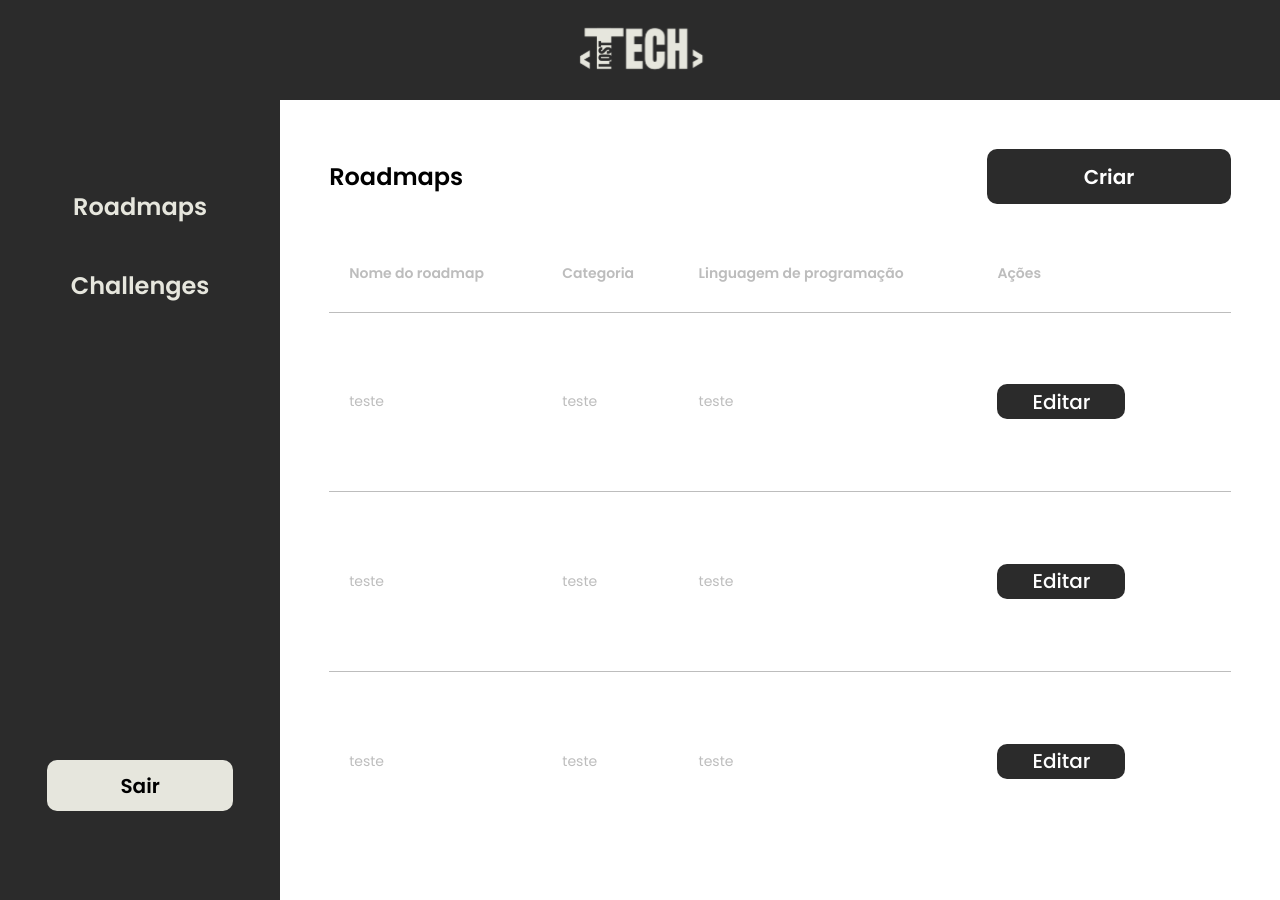
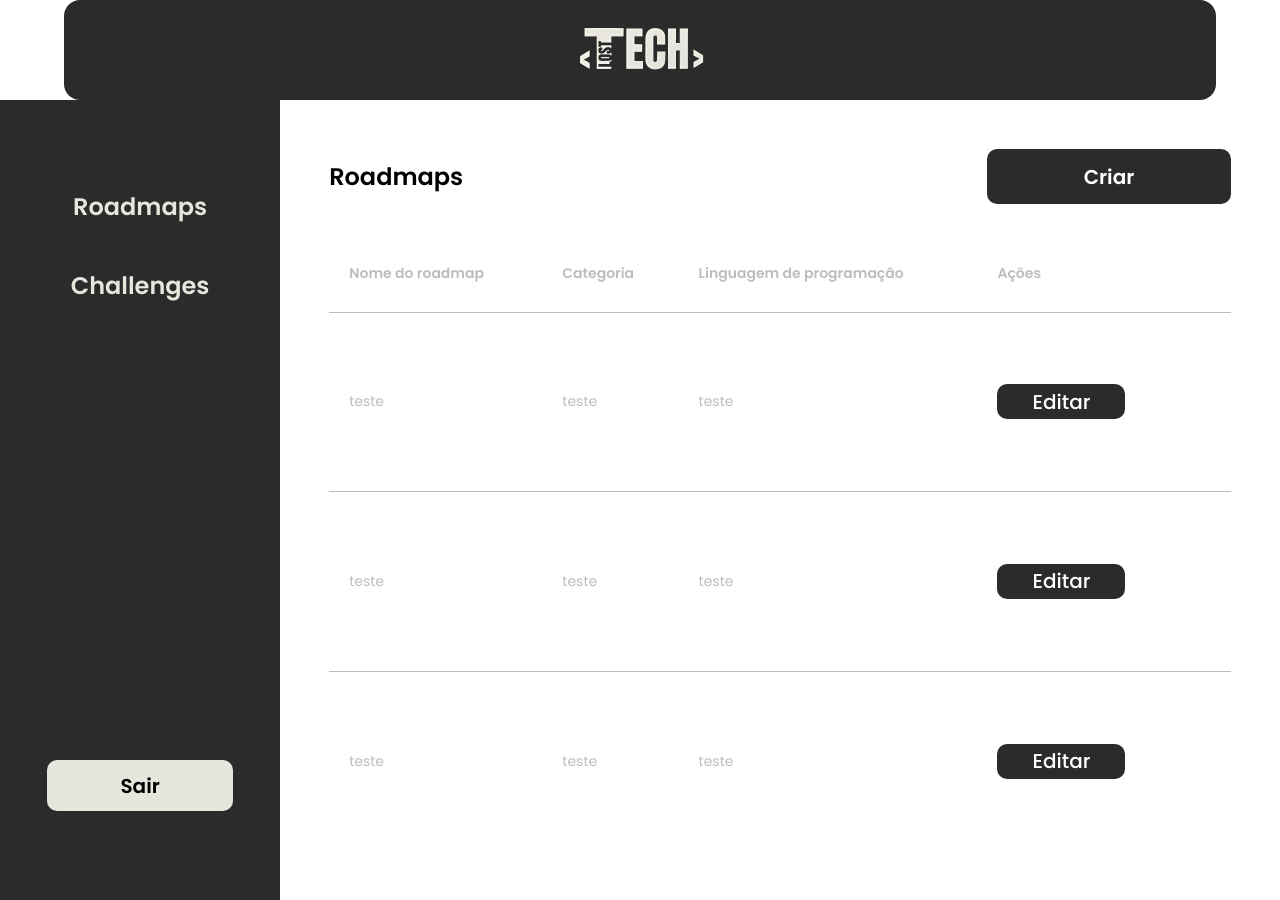
Before and after one commit to LT-LostTech/LT.frontEnd, a React (Vite) app: page /backoffice/dashboard/roadmaps in a window 1280 px wide. Built offline with nearby package versions, Linux system fonts and the light colour scheme.

Commit message:
feat: changed the header structure.

```diff
--- a/src/components/Header/index.tsx
+++ b/src/components/Header/index.tsx
@@ -20,9 +20,10 @@ import { PasswordFlow } from "../../template/signInUp/forgotPassword";
 
 interface HeaderProps {
   display: string;
+  position: string;
 }
 
-export function Header({display}: HeaderProps) {
+export function Header({display, position}: HeaderProps) {
   const [isOpen, setIsOpen] = useState(false);
   const [isOpenModal, setIsOpenModal] = useState(false);
   const [modalType, setModalType] = useState<
@@ -44,7 +45,7 @@ export function Header({display}: HeaderProps) {
   };
 
   return (
-    <HeaderContainer display={display}>
+    <HeaderContainer position={position} display={display}>
       <HeaderLogo
         src={Logo}
         alt="Logo que tenha a palavra Tech e a palavra Lost para lembrar que a LostTech tem objetivo de ajudar aqueles que estão perdidos em T.I"
--- a/src/components/Header/styled.ts
+++ b/src/components/Header/styled.ts
@@ -1,17 +1,26 @@
 import styled from "styled-components";
+import { theme } from "../../theme/theme";
 
-interface HeaderProps {
+interface HeaderContainerProps {
+  position: string;
   display: string;
 }
 
-export const HeaderContainer = styled.header<HeaderProps>`
-  width: 100%;
+interface DisplayProps {
+  display: string;
+}
+
+export const HeaderContainer = styled.header<HeaderContainerProps>`
+  width: 90%;
   height: 100px;
-  background-color: ${(props) => props.theme.colors.gray800};
+  background-color: ${theme.colors.gray800};
   display: flex;
   align-items: center;
   padding: 12px 135px;
   justify-content: ${(props) => props.display === "none" ? "center" : "space-between"};
+  position: ${(props) => props.position};
+  border-radius: 16px;
+  z-index: 1000;
 
 
   @media (max-width: 1024px) {
@@ -24,7 +33,7 @@ export const HeaderLogo = styled.img`
   height: 100px;
 `;
 
-export const HeaderNav = styled.nav<HeaderProps>`
+export const HeaderNav = styled.nav<DisplayProps>`
   display: ${(props) => props.display};
   align-items: center;
   gap: 36px;
@@ -50,7 +59,7 @@ export const HeaderNav = styled.nav<HeaderProps>`
   }
 `;
 
-export const HeaderButtons = styled.div<HeaderProps>`
+export const HeaderButtons = styled.div<DisplayProps>`
   width: 349px;
   height: 62px;
   gap: 16px;
@@ -74,7 +83,7 @@ export const HeaderButtons = styled.div<HeaderProps>`
   }
 `;
 
-export const MenuButton = styled.button<HeaderProps>`
+export const MenuButton = styled.button<DisplayProps>`
   width: 48px;
   height: 48px;
   border-radius: 8px;
--- a/src/layout/Default/layout.tsx
+++ b/src/layout/Default/layout.tsx
@@ -6,7 +6,7 @@ import { Footer } from "../../components/Footer";
 export function Layout() {
   return (
       <LayoutContainer>
-        <Header display="flex" />
+        <Header position="fixed" display="flex" />
         <Outlet />
         <Footer />
       </LayoutContainer>
--- a/src/layout/Default/styled.ts
+++ b/src/layout/Default/styled.ts
@@ -10,4 +10,6 @@ export const LayoutContainer = styled.main`
   background-repeat: no-repeat;
   background-size: cover;
   background-position: center;
+  align-items: center;
+  padding-top: 20px;
 `;
--- a/src/layout/backOffice/layout.tsx
+++ b/src/layout/backOffice/layout.tsx
@@ -5,7 +5,7 @@ import { BackOfficeContainer } from "./styled";
 export function BackOfficeLayout() {
     return (
         <BackOfficeContainer>
-            <Header display="none"/>
+            <Header position="" display="none"/>
             <Outlet/>
         </BackOfficeContainer>
     )
--- a/src/layout/backOffice/styled.ts
+++ b/src/layout/backOffice/styled.ts
@@ -6,4 +6,5 @@ export const BackOfficeContainer = styled.main`
   display: flex;
   flex-direction: column;
   z-index: 1;
+  align-items: center;
 `;
--- a/src/pages/backOffice/login/styled.ts
+++ b/src/pages/backOffice/login/styled.ts
@@ -1,5 +1,6 @@
 import styled from "styled-components";
 import backgroundLandpage from "../../../assets/backgrounds/landing-page-background.png"
+
 
 export const LoginContainer = styled.div`
     width: 100%;
--- a/src/pages/landpage/data.tsx
+++ b/src/pages/landpage/data.tsx
@@ -29,7 +29,7 @@ export const sections = [
       image: IllustrationNews,
       textButton: "Notícias",
       backgroundImage: "white",
-      colorButton: "black",
+      colorButton: "white",
     },
     {
       layout: "left",
--- a/src/styles/global.ts
+++ b/src/styles/global.ts
@@ -12,4 +12,8 @@ export const GlobalStyle = createGlobalStyle`
     width: 100%;
     height: 100%;
   }
+
+  html {
+    scroll-behavior: smooth;
+  }
 `;
```
Also changed, not shown: src/assets/logo-lost-tech.svg.
